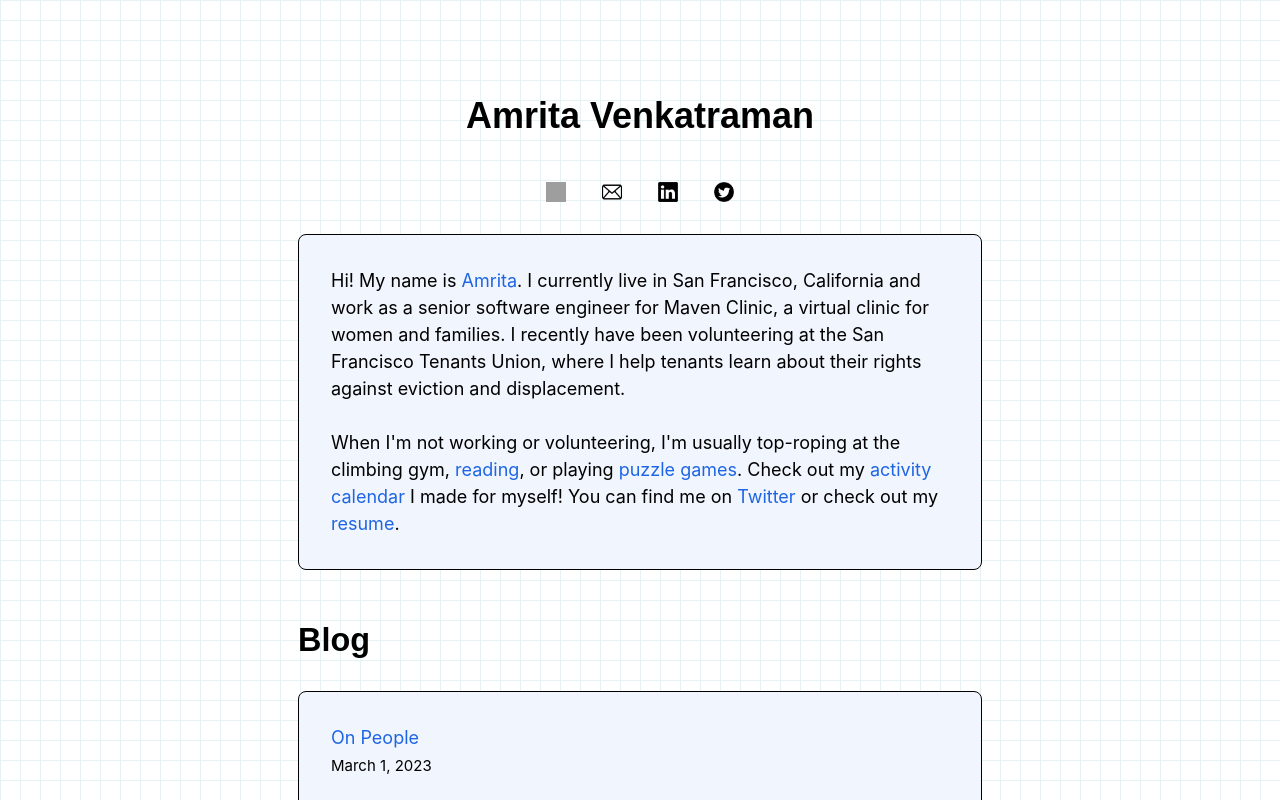
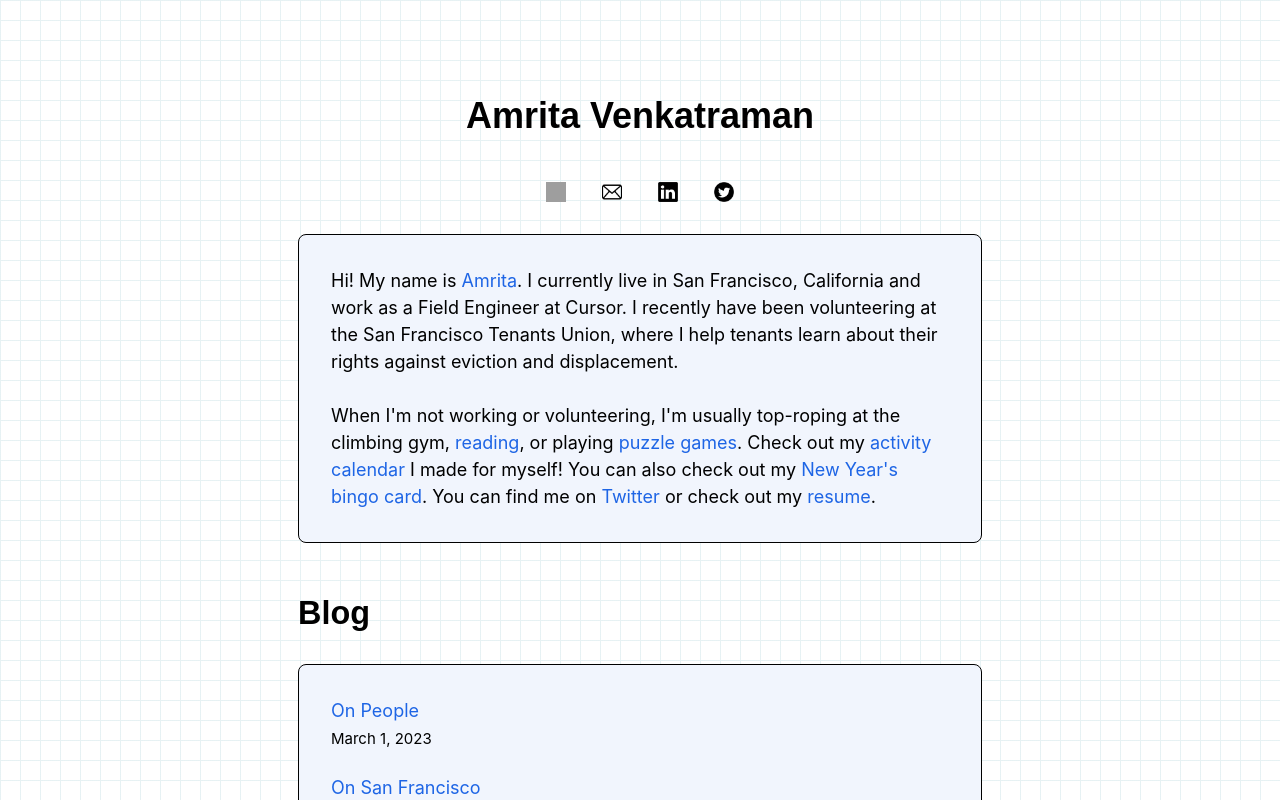
Before and after one commit to iamrita/personalwebsite, a Next.js app: page / in a window 1280 px wide. Shown: the top 800 px of the page. Built offline with nearby package versions, Linux system fonts and the light colour scheme; grey boxes are pictures that could not be loaded; a web font is replaced by a local one.

Commit message:
updating job

```diff
--- a/pages/index.js
+++ b/pages/index.js
@@ -30,9 +30,7 @@ export default function Home({ allPostsData }) {
           <Link href={`/posts/about`} className={utilStyles.link}>
             Amrita
           </Link>
-          . I currently live in San Francisco, California and work as a senior
-          software engineer for Maven Clinic, a virtual clinic for women and
-          families. I recently have been volunteering at the San Francisco
+          . I currently live in San Francisco, California and work as a Field Engineer at Cursor. I recently have been volunteering at the San Francisco
           Tenants Union, where I help tenants learn about their rights against
           eviction and displacement.
           <br />
@@ -50,7 +48,11 @@ export default function Home({ allPostsData }) {
           <Link href={`/posts/activities`} className={utilStyles.link}>
             activity calendar
           </Link>{" "}
-          I made for myself! You can find me on{" "}
+          I made for myself! You can also check out my{" "}
+          <Link href={`/posts/bingo`} className={utilStyles.link}>
+            New Year&apos;s bingo card
+          </Link>
+          . You can find me on{" "}
           <a href="https://twitter.com/iamrita98" className={utilStyles.link}>
             Twitter
           </a>{" "}
```
Also changed, not shown: 1 other file (tests, documents, lock files or other folders).
